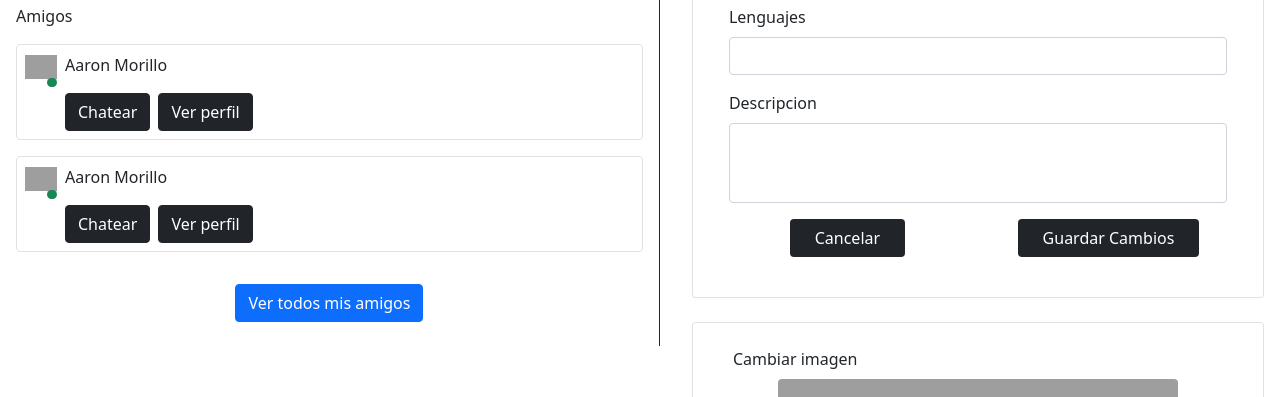
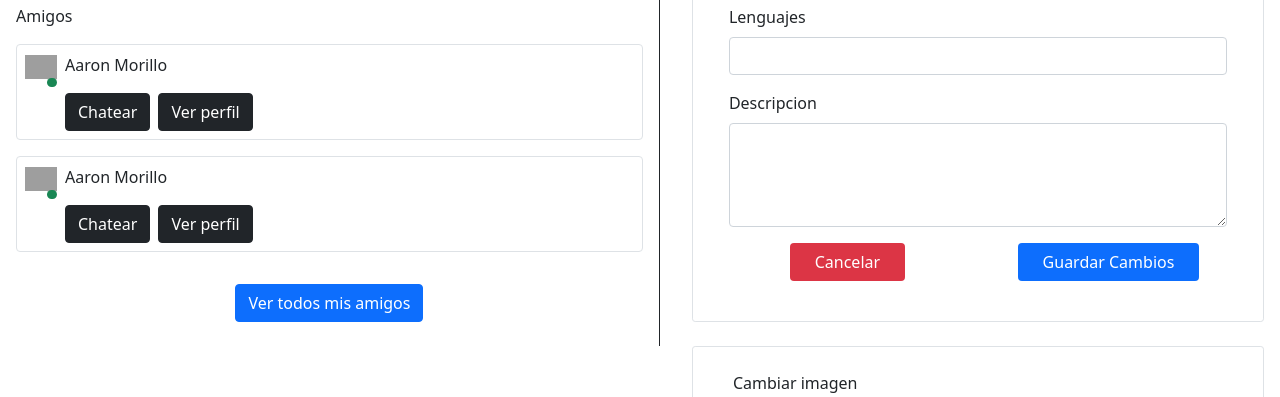
Before and after one commit to diegosanchezp/proyecto-ati-2021, a Flask app: page /editar_perfil in a window 1280 px wide. Shown: the part 476-873 px from the top of the page. Run offline with Flask 2, Linux system fonts and the light colour scheme; style sheets or scripts are compiled from the project's sources; some libraries are stand-ins or nearby versions; grey boxes are pictures that could not be loaded.

Commit message:
refactor: change main container id
refactor: change buttons background colors

reactor: change description input type to textarea

```diff
--- a/app/templates/usuario/editar_perfil.html
+++ b/app/templates/usuario/editar_perfil.html
@@ -3,7 +3,7 @@
 
   <main class="d-flex flex-column align-items-center justify-content-center mx-3">
     <h1 class="text-center my-2">Cambiar informacion de <br>Perfil</h1>
-    <section id="main-register-actions" class="border rounded-1 p-4">
+    <section id="main-edit-fields" class="border rounded-1 p-4">
       <form class="container" action="/mural">
         <div class="row">
           <div class="col mb-3">
@@ -57,15 +57,15 @@
         <div class="row">
           <div class="col mb-3">
             <label for="descripcionInput" class="form-label">Descripcion</label>
-            <input type="text" class="form-control pb-5" id="descripcionInput" aria-describedby="descripcionHelp">
+            <textarea type="text" class="form-control pb-5" id="descripcionInput" aria-describedby="descripcionHelp"></textarea>
           </div>
         </div>
         <div class="row pb-3">
           <div class="col d-flex justify-content-center">
-            <button type="submit" class="btn bg-dark text-white px-4">Cancelar</button>
+            <button type="submit" class="btn bg-danger text-white px-4">Cancelar</button>
           </div>
           <div class="col d-flex justify-content-center">
-            <button type="submit" class="btn bg-dark text-white px-4">Guardar Cambios</button>
+            <button type="submit" class="btn bg-primary text-white px-4">Guardar Cambios</button>
           </div>
         </div>
       </form>
```
